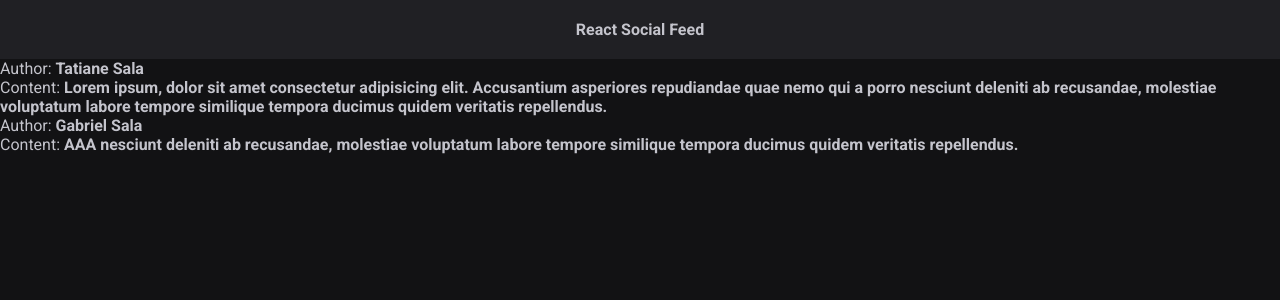
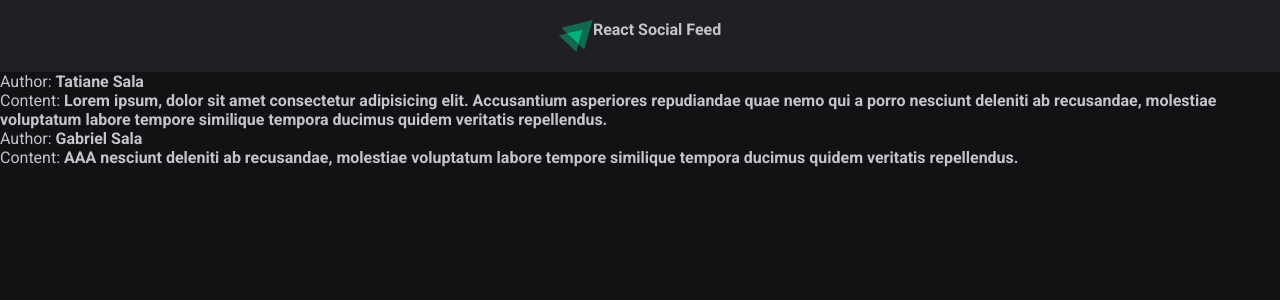
Before and after one commit to tatiane-leal/react-social, a React (Vite) app: page / in a window 1280 px wide. Shown: the top 300 px of the page. Built offline with nearby package versions, Linux system fonts and the light colour scheme.

Commit message:
add logo for header

```diff
--- a/src/components/header/header.jsx
+++ b/src/components/header/header.jsx
@@ -1,8 +1,10 @@
 import styles from "./header.module.css";
+import logo from "./../../../assets/images/logo.svg";
 
 export function Header() {
   return (
     <header className={styles.header}>
+      <img src={logo} alt="Logotipo" />
       <strong>React Social Feed</strong>
     </header>
   );
--- a/src/components/header/header.module.css
+++ b/src/components/header/header.module.css
@@ -4,3 +4,7 @@
   justify-content: center;
   padding: 1.25rem 0;
 }
+
+.header img {
+  height: 2rem; /* cada 1rem tem 16px; */
+}
```
Also changed, not shown: assets/images/logo.svg (added).
